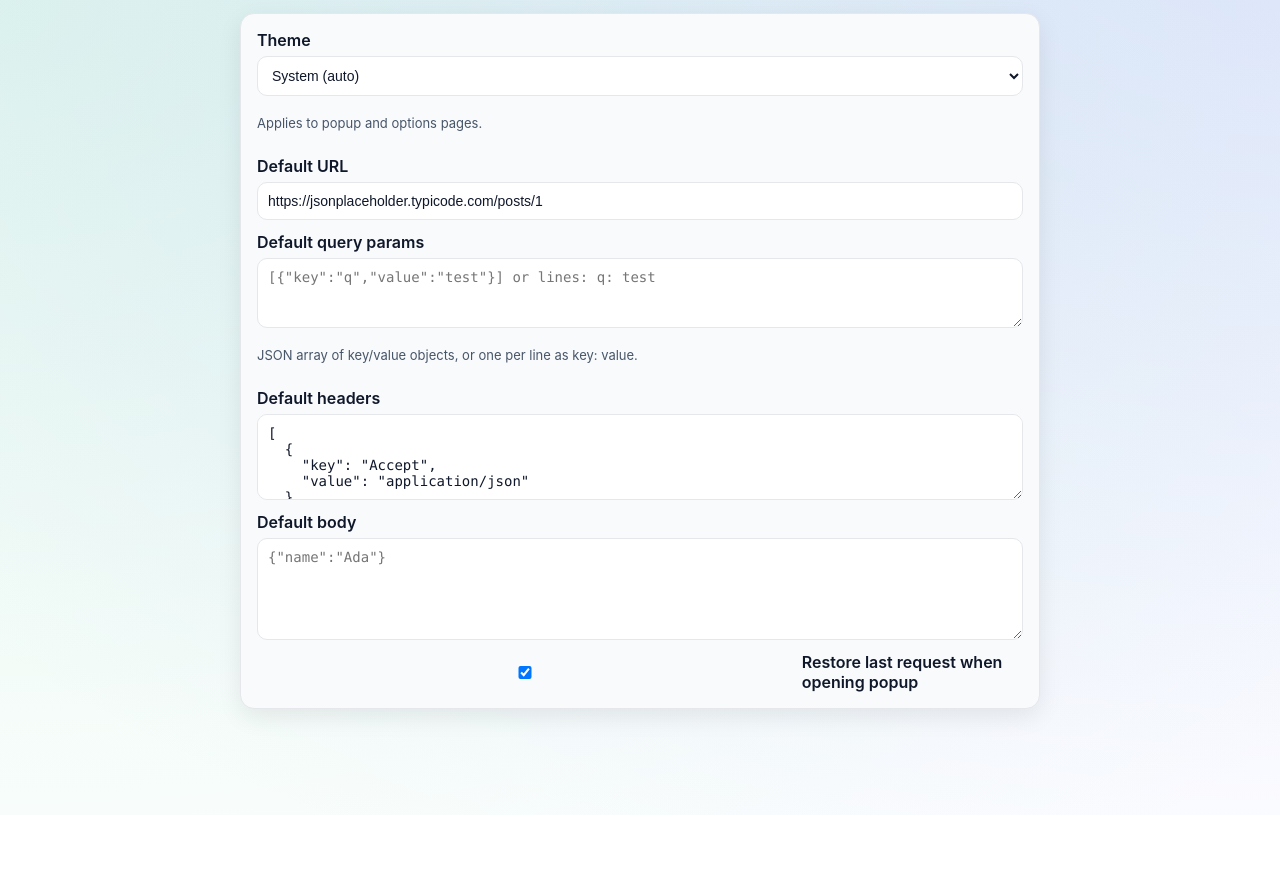
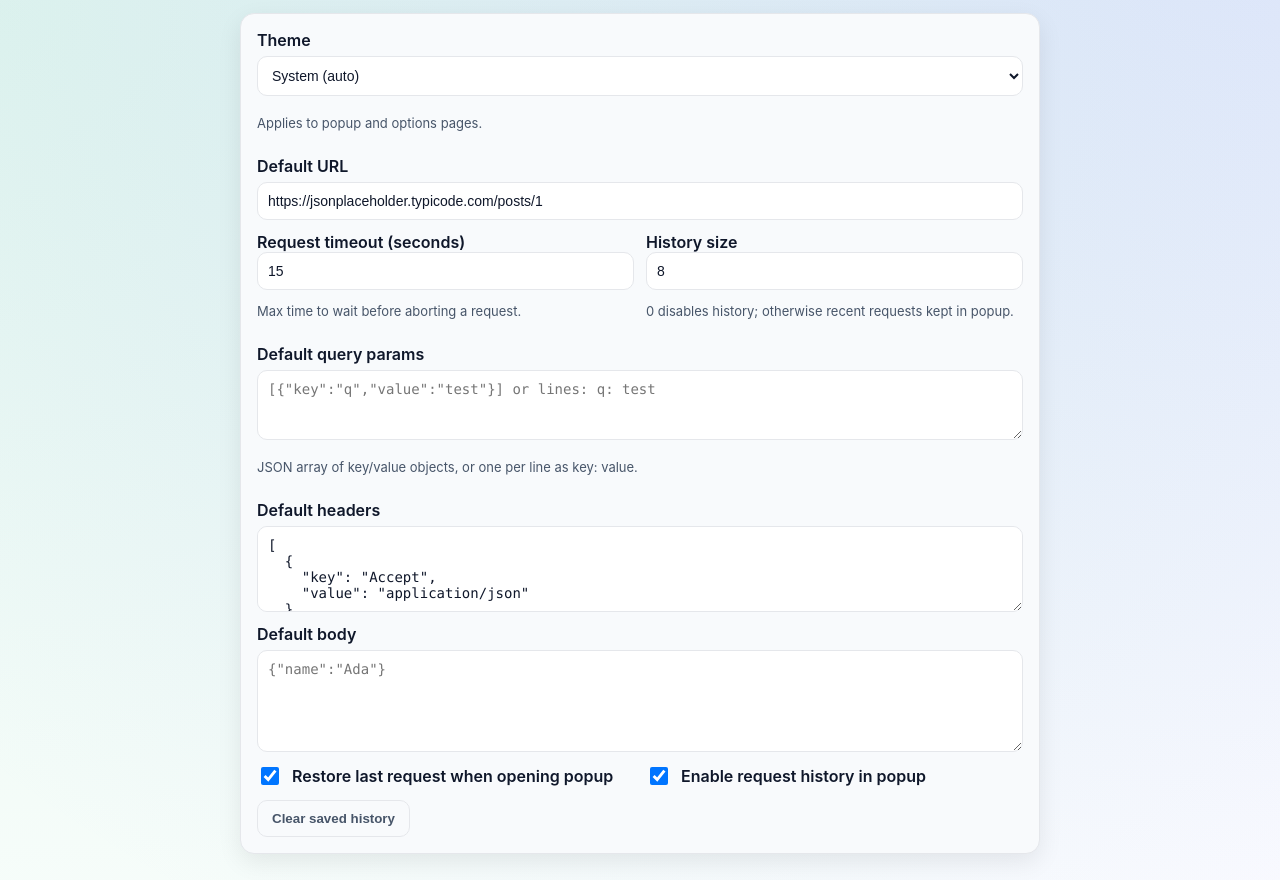
Before and after one commit to jomardyan/Quick-API-Client, a browser extension: page options.html in a window 1280 px wide. Shown: the part 93-973 px from the top of the page. Before the commit the page ends 908 px from the top, so only its background shows below. Drawn offline with Linux system fonts and the light colour scheme.

Commit message:
feat: enhance options for API requests with timeout and history management

```diff
--- a/options.css
+++ b/options.css
@@ -118,6 +118,12 @@ label {
   color: var(--ink);
 }
 
+.dual {
+  display: grid;
+  grid-template-columns: 1fr 1fr;
+  gap: 12px;
+}
+
 input, select, textarea {
   width: 100%;
   padding: 10px;
@@ -136,6 +142,25 @@ textarea { font-family: "SFMono-Regular", Consolas, Menlo, monospace; }
   gap: 10px;
 }
 
+.check-grid {
+  display: grid;
+  grid-template-columns: 1fr 1fr;
+  gap: 12px;
+}
+
+.check {
+  display: flex;
+  align-items: center;
+  gap: 10px;
+  font-weight: 600;
+  color: var(--ink);
+}
+
+.check input {
+  width: 18px;
+  height: 18px;
+}
+
 .hint {
   color: var(--muted);
   font-size: 13px;
@@ -145,7 +170,13 @@ textarea { font-family: "SFMono-Regular", Consolas, Menlo, monospace; }
   min-height: 20px;
 }
 
+.align-start {
+  align-self: flex-start;
+}
+
 @media (max-width: 720px) {
   .top { flex-direction: column; align-items: flex-start; }
   .actions button { width: 100%; }
+  .dual { grid-template-columns: 1fr; }
+  .check-grid { grid-template-columns: 1fr; }
 }
--- a/options.html
+++ b/options.html
@@ -36,6 +36,19 @@
         <input id="defaultUrl" type="text" placeholder="https://api.example.com/resource">
       </div>
 
+      <div class="row dual">
+        <div>
+          <label for="timeoutSeconds">Request timeout (seconds)</label>
+          <input id="timeoutSeconds" type="number" min="1" max="60" step="1" value="15">
+          <p class="hint">Max time to wait before aborting a request.</p>
+        </div>
+        <div>
+          <label for="historySize">History size</label>
+          <input id="historySize" type="number" min="0" max="20" step="1" value="8">
+          <p class="hint">0 disables history; otherwise recent requests kept in popup.</p>
+        </div>
+      </div>
+
       <div class="row">
         <label for="defaultQuery">Default query params</label>
         <textarea id="defaultQuery" rows="3" placeholder='[{"key":"q","value":"test"}] or lines: q: test'></textarea>
@@ -52,9 +65,19 @@
         <textarea id="defaultBody" rows="5" placeholder='{"name":"Ada"}'></textarea>
       </div>
 
-      <div class="row checkbox-row">
-        <input id="restoreLast" type="checkbox">
-        <label for="restoreLast">Restore last request when opening popup</label>
+      <div class="row check-grid">
+        <label class="check">
+          <input id="restoreLast" type="checkbox">
+          <span>Restore last request when opening popup</span>
+        </label>
+        <label class="check">
+          <input id="historyEnabled" type="checkbox" checked>
+          <span>Enable request history in popup</span>
+        </label>
+      </div>
+
+      <div class="row">
+        <button id="clearHistoryBtn" class="ghost align-start">Clear saved history</button>
       </div>
     </section>
 
--- a/options.js
+++ b/options.js
@@ -5,6 +5,9 @@ const DEFAULT_OPTIONS = {
   defaultQuery: [],
   defaultBody: "",
   restoreLast: true,
+  timeoutMs: 15000,
+  historySize: 8,
+  historyEnabled: true,
 };
 
 const themeSelect = document.getElementById("themeSelect");
@@ -13,9 +16,13 @@ const defaultHeaders = document.getElementById("defaultHeaders");
 const defaultQuery = document.getElementById("defaultQuery");
 const defaultBody = document.getElementById("defaultBody");
 const restoreLast = document.getElementById("restoreLast");
+const timeoutSeconds = document.getElementById("timeoutSeconds");
+const historySize = document.getElementById("historySize");
+const historyEnabled = document.getElementById("historyEnabled");
 const status = document.getElementById("status");
 const saveBtn = document.getElementById("saveBtn");
 const resetBtn = document.getElementById("resetBtn");
+const clearHistoryBtn = document.getElementById("clearHistoryBtn");
 
 function applyTheme(theme) {
   const resolved =
@@ -67,11 +74,16 @@ function loadOptions() {
     defaultQuery.value = kvToDisplay(merged.defaultQuery);
     defaultBody.value = merged.defaultBody || "";
     restoreLast.checked = merged.restoreLast;
+    timeoutSeconds.value = Math.max(1, Math.round((merged.timeoutMs || 15000) / 1000));
+    historySize.value = merged.historySize ?? DEFAULT_OPTIONS.historySize;
+    historyEnabled.checked = merged.historyEnabled !== false;
     applyTheme(merged.theme);
   });
 }
 
 function saveOptions() {
+  const timeoutMs = Math.max(1000, Math.min(60000, Number(timeoutSeconds.value) * 1000));
+  const size = Math.max(0, Math.min(20, Number(historySize.value)));
   const options = {
     theme: themeSelect.value,
     defaultUrl: defaultUrl.value.trim(),
@@ -79,6 +91,9 @@ function saveOptions() {
     defaultQuery: parseKVText(defaultQuery.value),
     defaultBody: defaultBody.value,
     restoreLast: restoreLast.checked,
+    timeoutMs,
+    historySize: size,
+    historyEnabled: historyEnabled.checked,
   };
   chrome.storage.sync.set({ options }, () => {
     status.textContent = "Saved.";
@@ -93,9 +108,18 @@ function resetOptions() {
   setTimeout(() => (status.textContent = ""), 1800);
 }
 
+function clearHistory() {
+  chrome.storage.local.set({ history: [] }, () => {
+    status.textContent = "History cleared.";
+    setTimeout(() => (status.textContent = ""), 1800);
+  });
+}
+
 document.addEventListener("DOMContentLoaded", loadOptions);
 saveBtn.addEventListener("click", saveOptions);
 resetBtn.addEventListener("click", resetOptions);
+clearHistoryBtn.addEventListener("click", clearHistory);
+themeSelect.addEventListener("change", () => applyTheme(themeSelect.value));
 
 window.matchMedia("(prefers-color-scheme: dark)").addEventListener("change", () => {
   applyTheme(themeSelect.value);
```
Also changed, not shown: background.js (+5 -3 lines), popup.js (+24 -24 lines).
